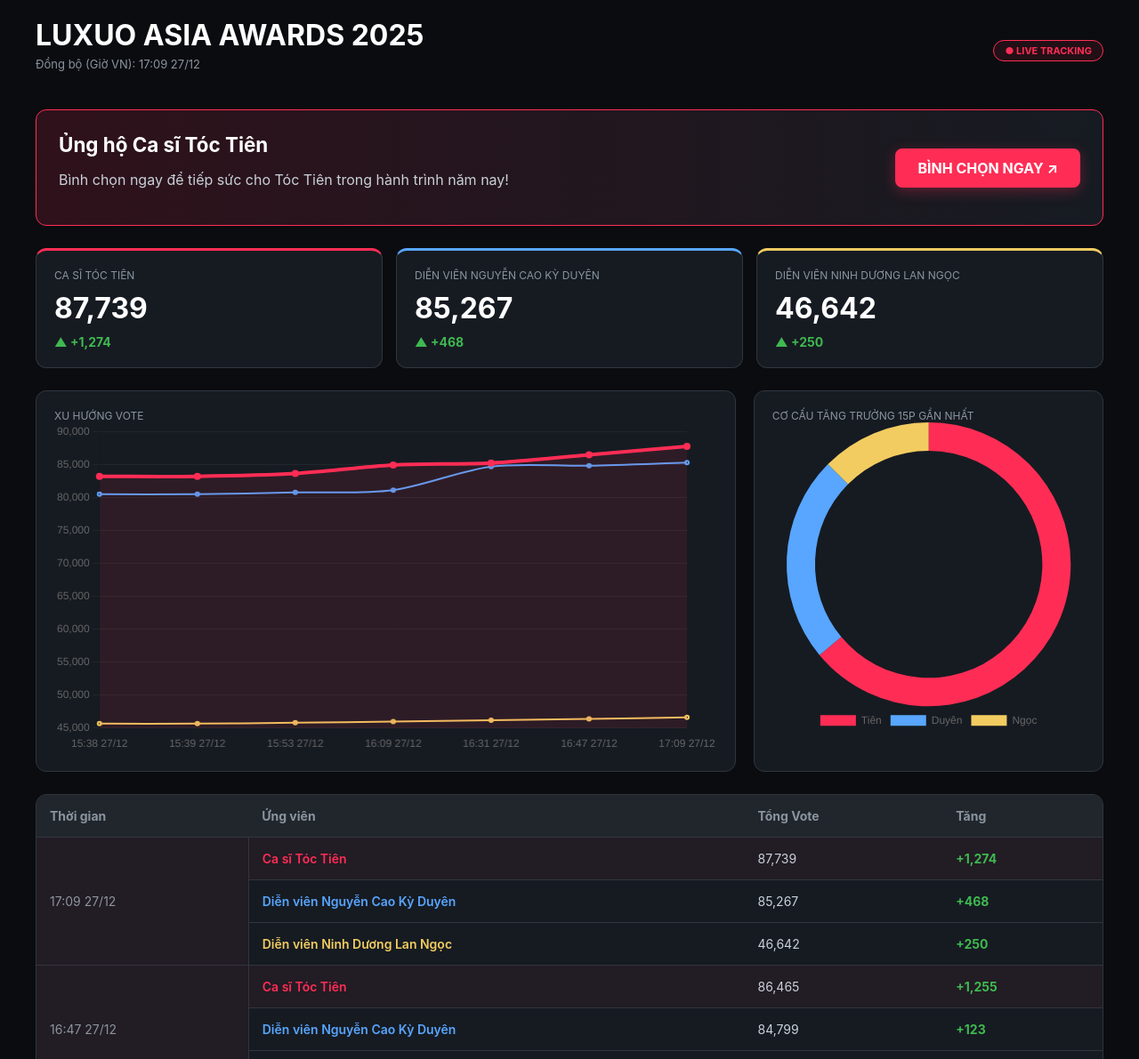
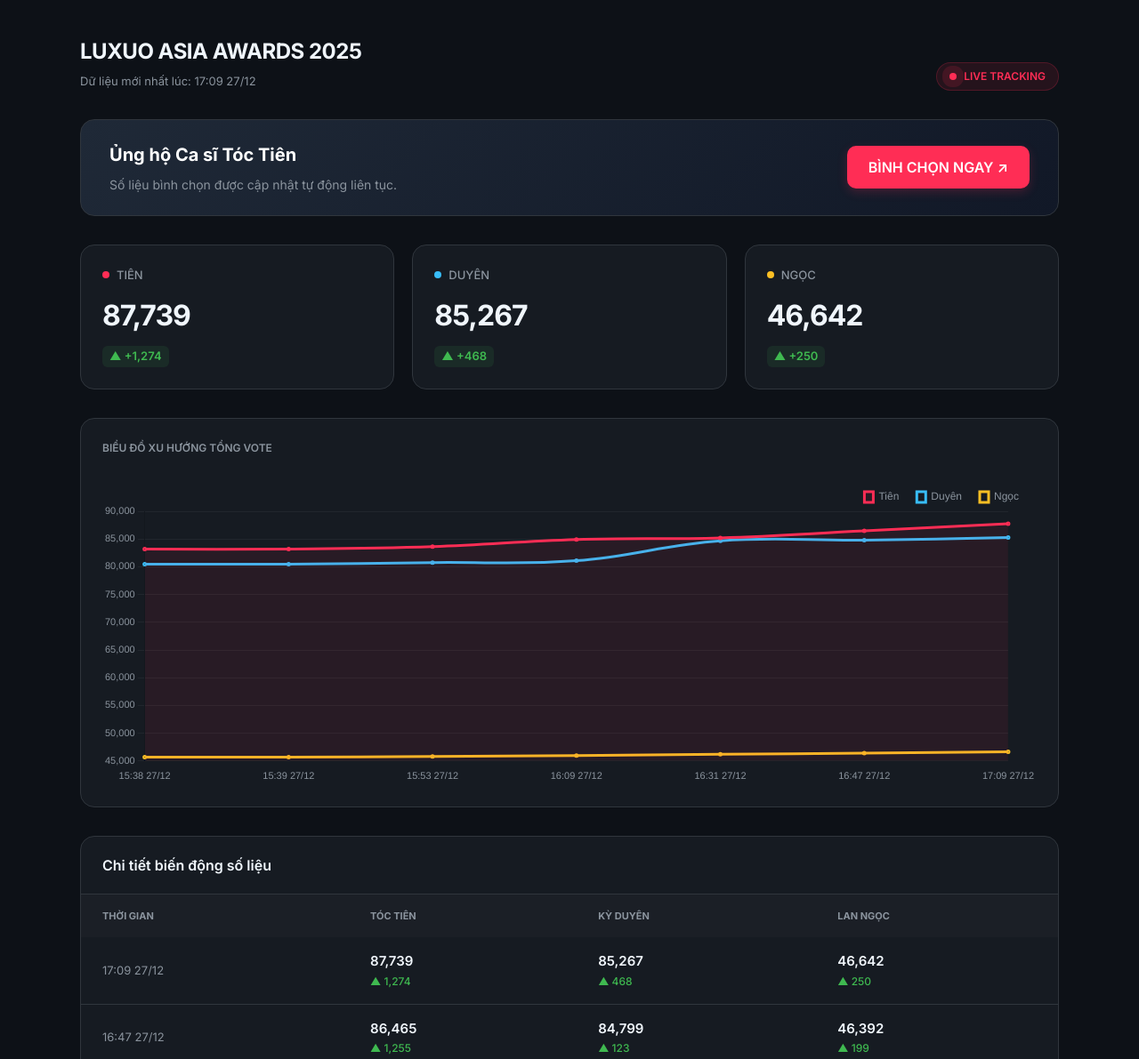
Before and after one commit to bxhuynh/luxuo-asia-awards-vote-tracking, a plain HTML site: page index.html in a window 1280 px wide. Shown: the top 1191 px of the page at 89% size. Drawn offline with nearby package versions, Linux system fonts and the light colour scheme.

Commit message:
Update dashboard style

```diff
--- a/index.html
+++ b/index.html
@@ -46,153 +46,238 @@
       content="https://bxhuynh.github.io/luxuo-asia-awards-vote-tracking/share-image.jpg"
     />
 
-    <title>LUXUO ASIA AWARDS 2025 - Theo dõi Vote Tóc Tiên</title>
+    <title>LUXUO ASIA AWARDS 2025 - Live Dashboard</title>
+
     <script src="https://cdn.jsdelivr.net/npm/chart.js"></script>
+
+    <link
+      href="https://fonts.googleapis.com/css2?family=Inter:wght@400;500;600;700&display=swap"
+      rel="stylesheet"
+    />
+
     <style>
       :root {
-        --bg-body: #0a0c10;
+        --bg-body: #0d1117;
         --bg-card: #161b22;
         --border: #30363d;
         --toc-tien: #ff2d55;
-        --ky-duyen: #58a6ff;
-        --lan-ngoc: #f2cc60;
-        --text-main: #c9d1d9;
-        --text-bright: #ffffff;
+        --ky-duyen: #38bdf8;
+        --lan-ngoc: #fbbf24;
+        --text-main: #8b949e;
+        --text-bright: #f0f6fc;
+        --accent: #3fb950;
+      }
+
+      * {
+        box-sizing: border-box;
       }
 
       body {
-        font-family: -apple-system, BlinkMacSystemFont, 'Segoe UI', Roboto,
-          sans-serif;
+        font-family: 'Inter', -apple-system, BlinkMacSystemFont, sans-serif;
         background: var(--bg-body);
         color: var(--text-main);
         margin: 0;
-        padding: 20px;
+        padding: 0;
+        line-height: 1.5;
       }
 
       .container {
-        max-width: 1200px;
-        margin: auto;
+        max-width: 1140px;
+        margin: 40px auto;
+        padding: 0 20px;
       }
 
-      /* Header */
       header {
-        margin-bottom: 30px;
+        display: flex;
+        justify-content: space-between;
+        align-items: flex-end;
+        margin-bottom: 32px;
+      }
+
+      h1 {
+        font-size: 24px;
+        font-weight: 700;
+        color: var(--text-bright);
+        margin: 0;
+        letter-spacing: -0.5px;
+      }
+
+      .live-indicator {
+        display: flex;
+        align-items: center;
+        gap: 8px;
+        font-size: 12px;
+        font-weight: 600;
+        color: var(--toc-tien);
+        background: rgba(255, 45, 85, 0.1);
+        padding: 6px 14px;
+        border-radius: 100px;
+        border: 1px solid rgba(255, 45, 85, 0.2);
+      }
+
+      .pulse {
+        width: 8px;
+        height: 8px;
+        background: var(--toc-tien);
+        border-radius: 50%;
+        animation: pulse-animation 2s infinite;
+      }
+
+      @keyframes pulse-animation {
+        0% {
+          box-shadow: 0 0 0 0px rgba(255, 45, 85, 0.7);
+        }
+        100% {
+          box-shadow: 0 0 0 10px rgba(255, 45, 85, 0);
+        }
+      }
+
+      .cta-banner {
+        background: linear-gradient(135deg, #1f2937 0%, #111827 100%);
+        border: 1px solid var(--border);
+        border-radius: 16px;
+        padding: 24px 32px;
+        margin-bottom: 32px;
         display: flex;
         justify-content: space-between;
         align-items: center;
       }
-      .live-tag {
-        font-size: 11px;
-        background: rgba(255, 45, 85, 0.1);
-        padding: 4px 12px;
-        border-radius: 20px;
-        color: var(--toc-tien);
-        font-weight: bold;
-        border: 1px solid var(--toc-tien);
-      }
 
-      /* CTA Banner */
-      .cta-banner {
-        background: linear-gradient(
-          90deg,
-          rgba(255, 45, 85, 0.15) 0%,
-          rgba(22, 27, 34, 1) 100%
-        );
-        border: 1px solid var(--toc-tien);
-        border-radius: 12px;
-        padding: 25px;
-        margin-bottom: 25px;
-        display: flex;
-        justify-content: space-between;
-        align-items: center;
-      }
-      .cta-content h2 {
-        margin: 0;
-        color: #fff;
-        font-size: 1.4rem;
-      }
       .btn-vote {
         background: var(--toc-tien);
         color: white;
         text-decoration: none;
-        padding: 12px 25px;
-        border-radius: 8px;
-        font-weight: 700;
-        transition: 0.3s;
-        box-shadow: 0 4px 15px rgba(255, 45, 85, 0.3);
-      }
-      .btn-vote:hover {
-        transform: scale(1.05);
-        filter: brightness(1.2);
+        padding: 12px 24px;
+        border-radius: 10px;
+        font-weight: 600;
+        transition: all 0.2s;
+        display: inline-flex;
+        align-items: center;
+        gap: 8px;
+        box-shadow: 0 4px 12px rgba(255, 45, 85, 0.2);
       }
 
-      /* Widgets */
+      .btn-vote:hover {
+        transform: translateY(-2px);
+        box-shadow: 0 8px 20px rgba(255, 45, 85, 0.4);
+      }
+
       .stats-grid {
         display: grid;
-        grid-template-columns: repeat(auto-fit, minmax(300px, 1fr));
-        gap: 15px;
-        margin-bottom: 25px;
+        grid-template-columns: repeat(3, 1fr);
+        gap: 20px;
+        margin-bottom: 32px;
       }
+
       .widget {
         background: var(--bg-card);
         border: 1px solid var(--border);
-        padding: 20px;
-        border-radius: 12px;
+        padding: 24px;
+        border-radius: 16px;
       }
+
       .widget-label {
-        font-size: 12px;
-        color: #8b949e;
+        font-size: 13px;
+        font-weight: 500;
+        margin-bottom: 12px;
+        display: flex;
+        align-items: center;
+        gap: 8px;
         text-transform: uppercase;
       }
+
+      .dot {
+        width: 8px;
+        height: 8px;
+        border-radius: 50%;
+      }
+
       .widget-value {
         font-size: 32px;
         font-weight: 700;
         color: var(--text-bright);
-        margin: 10px 0;
-      }
-      .trend-up {
-        color: #3fb950;
-        font-weight: bold;
-        font-size: 14px;
+        margin-bottom: 8px;
+        letter-spacing: -1px;
       }
 
-      /* Charts */
-      .main-grid {
-        display: grid;
-        grid-template-columns: 2fr 1fr;
-        gap: 20px;
-        margin-bottom: 25px;
+      .trend-tag {
+        display: inline-flex;
+        align-items: center;
+        font-size: 13px;
+        font-weight: 600;
+        color: var(--accent);
+        background: rgba(63, 185, 80, 0.1);
+        padding: 2px 8px;
+        border-radius: 6px;
       }
 
-      /* Table */
-      .table-container {
+      .chart-container {
         background: var(--bg-card);
         border: 1px solid var(--border);
-        border-radius: 12px;
+        padding: 24px;
+        border-radius: 16px;
+        margin-bottom: 32px;
+      }
+
+      .chart-title {
+        font-size: 12px;
+        font-weight: 600;
+        margin-bottom: 20px;
+        color: var(--text-main);
+        text-transform: uppercase;
+      }
+
+      .table-card {
+        background: var(--bg-card);
+        border: 1px solid var(--border);
+        border-radius: 16px;
         overflow: hidden;
       }
+
+      .table-header {
+        padding: 20px 24px;
+        border-bottom: 1px solid var(--border);
+        font-weight: 600;
+        color: var(--text-bright);
+      }
+
       table {
         width: 100%;
         border-collapse: collapse;
-        font-size: 14px;
       }
       th {
-        background: #21262d;
-        padding: 15px;
         text-align: left;
-        color: #8b949e;
+        padding: 16px 24px;
+        font-size: 11px;
+        text-transform: uppercase;
+        color: var(--text-main);
+        background: rgba(255, 255, 255, 0.02);
       }
       td {
-        padding: 15px;
-        border-top: 1px solid var(--border);
-      }
-      .highlight-row {
-        background: rgba(255, 45, 85, 0.05);
+        padding: 16px 24px;
+        border-bottom: 1px solid var(--border);
       }
 
-      @media (max-width: 900px) {
-        .main-grid {
+      .vote-num {
+        font-weight: 600;
+        color: var(--text-bright);
+        font-size: 15px;
+      }
+      .inc-num {
+        font-size: 12px;
+        color: var(--accent);
+        font-weight: 500;
+        margin-top: 2px;
+      }
+
+      @media (max-width: 850px) {
+        .stats-grid {
           grid-template-columns: 1fr;
+        }
+        header {
+          flex-direction: column;
+          align-items: flex-start;
+          gap: 16px;
         }
         .cta-banner {
           flex-direction: column;
@@ -206,24 +291,27 @@
     <div class="container">
       <header>
         <div>
-          <h1 style="color: var(--text-bright); margin: 0">
-            LUXUO ASIA AWARDS 2025
-          </h1>
-          <p
+          <h1>LUXUO ASIA AWARDS 2025</h1>
+          <div
             id="update-info"
-            style="color: #8b949e; font-size: 13px; margin-top: 5px"
+            style="font-size: 13px; margin-top: 6px; color: var(--text-main)"
           >
             Đang tải dữ liệu...
-          </p>
           </div>
-        <div class="live-tag">● LIVE TRACKING</div>
+        </div>
+        <div class="live-indicator">
+          <div class="pulse"></div>
+          LIVE TRACKING
+        </div>
       </header>
 
       <div class="cta-banner">
-        <div class="cta-content">
-          <h2>Ủng hộ Ca sĩ Tóc Tiên</h2>
-          <p>
-            Bình chọn ngay để tiếp sức cho Tóc Tiên trong hành trình năm nay!
+        <div>
+          <h2 style="color: white; margin: 0 0 8px 0; font-size: 20px">
+            Ủng hộ Ca sĩ Tóc Tiên
+          </h2>
+          <p style="margin: 0; font-size: 14px; color: var(--text-main)">
+            Số liệu bình chọn được cập nhật tự động liên tục.
           </p>
         </div>
         <a
@@ -236,47 +324,43 @@
 
       <div class="stats-grid" id="stat-widgets"></div>
 
-      <div class="main-grid">
-        <div class="widget">
-          <div class="widget-label">Xu hướng Vote</div>
-          <canvas id="mainChart" height="150"></canvas>
-        </div>
-        <div class="widget">
-          <div class="widget-label">Cơ cấu tăng trưởng 15p gần nhất</div>
-          <canvas id="pieChart"></canvas>
+      <div class="chart-container">
+        <div class="chart-title">Biểu đồ xu hướng tổng Vote</div>
+        <div style="height: 350px">
+          <canvas id="mainChart"></canvas>
         </div>
       </div>
 
-      <div class="table-container">
+      <div class="table-card">
+        <div class="table-header">Chi tiết biến động số liệu</div>
+        <div style="overflow-x: auto">
           <table>
             <thead>
               <tr>
                 <th>Thời gian</th>
-              <th>Ứng viên</th>
-              <th>Tổng Vote</th>
-              <th>Tăng</th>
+                <th>Tóc Tiên</th>
+                <th>Kỳ Duyên</th>
+                <th>Lan Ngọc</th>
               </tr>
             </thead>
             <tbody id="comparison-table"></tbody>
           </table>
         </div>
       </div>
+    </div>
 
     <script>
       const COLORS = {
         'Ca sĩ Tóc Tiên': '#ff2d55',
-        'Diễn viên Nguyễn Cao Kỳ Duyên': '#58a6ff',
-        'Diễn viên Ninh Dương Lan Ngọc': '#f2cc60',
+        'Diễn viên Nguyễn Cao Kỳ Duyên': '#38bdf8',
+        'Diễn viên Ninh Dương Lan Ngọc': '#fbbf24',
       };
 
-      // Khai báo instance toàn cục để tránh lỗi "Canvas in use"
       let mainChartInstance = null;
-      let pieChartInstance = null;
 
       async function fetchData() {
         try {
-          // Thêm timestamp để phá cache trình duyệt
-          const res = await fetch(`data.json?t=${new Date().getTime()}`);
+          const res = await fetch(`data.json?t=${Date.now()}`);
           const data = await res.json();
           if (data && data.length > 0) render(data);
         } catch (e) {
@@ -290,19 +374,21 @@
 
         document.getElementById(
           'update-info'
-        ).innerText = `Đồng bộ (Giờ VN): ${latest.time}`;
+        ).innerText = `Dữ liệu mới nhất lúc: ${latest.time}`;
 
-        // 1. Cập nhật Widgets
-        const widgetContainer = document.getElementById('stat-widgets');
-        widgetContainer.innerHTML = names
+        // 1. Render Widgets
+        document.getElementById('stat-widgets').innerHTML = names
           .map(
             (name) => `
-            <div class="widget" style="border-top: 3px solid ${COLORS[name]}">
-                <div class="widget-label">${name}</div>
+          <div class="widget">
+            <div class="widget-label">
+              <span class="dot" style="background:${COLORS[name]}"></span>
+              ${name.split(' ').pop()}
+            </div>
             <div class="widget-value">${latest.votes[
               name
             ].toLocaleString()}</div>
-                <div class="trend-up">▲ +${latest.increase[
+            <div class="trend-tag">▲ +${latest.increase[
               name
             ].toLocaleString()}</div>
           </div>
@@ -310,10 +396,9 @@
           )
           .join('');
 
-        // 2. Vẽ lại Biểu đồ đường
+        // 2. Render Biểu đồ đường
         const ctxMain = document.getElementById('mainChart').getContext('2d');
-        if (mainChartInstance) mainChartInstance.destroy(); // Hủy biểu đồ cũ
-
+        if (mainChartInstance) mainChartInstance.destroy();
         mainChartInstance = new Chart(ctxMain, {
           type: 'line',
           data: {
@@ -322,79 +407,84 @@
               label: name.split(' ').pop(),
               data: data.map((d) => d.votes[name]),
               borderColor: COLORS[name],
-              tension: 0.3,
-              pointRadius: 2,
-              borderWidth: name.includes('Tóc Tiên') ? 4 : 2,
+              backgroundColor: name.includes('Tóc Tiên')
+                ? 'rgba(255, 45, 85, 0.08)'
+                : 'transparent',
               fill: name.includes('Tóc Tiên'),
-              backgroundColor: name.includes('Tóc Tiên')
-                ? 'rgba(255, 45, 85, 0.1)'
-                : 'transparent',
+              tension: 0.4,
+              borderWidth: 3,
+              pointRadius: 1,
+              pointHoverRadius: 6,
+              pointHitRadius: 15,
             })),
           },
           options: {
             responsive: true,
-            plugins: { legend: { display: false } },
+            maintainAspectRatio: false,
+            interaction: { mode: 'index', intersect: false },
+            plugins: {
+              legend: {
+                position: 'top',
+                align: 'end',
+                labels: { color: '#8b949e', boxWidth: 10, padding: 20 },
+              },
+              tooltip: {
+                backgroundColor: '#1c2128',
+                titleColor: '#8b949e',
+                bodyColor: '#fff',
+                borderColor: '#30363d',
+                borderWidth: 1,
+                padding: 12,
+                usePointStyle: true,
+                callbacks: {
+                  label: (ctx) =>
+                    ` ${ctx.dataset.label}: ${ctx.raw.toLocaleString()} vote`,
+                },
+              },
+            },
             scales: {
-              y: { grid: { color: '#21262d' } },
-              x: { grid: { display: false } },
+              y: {
+                grid: { color: 'rgba(255,255,255,0.05)' },
+                ticks: { color: '#8b949e', font: { size: 11 } },
+              },
+              x: {
+                grid: { display: false },
+                ticks: { color: '#8b949e', font: { size: 11 } },
+              },
             },
           },
         });
 
-        // 3. Vẽ lại Biểu đồ tròn
-        const ctxPie = document.getElementById('pieChart').getContext('2d');
-        if (pieChartInstance) pieChartInstance.destroy(); // Hủy biểu đồ cũ
-
-        pieChartInstance = new Chart(ctxPie, {
-          type: 'doughnut',
-          data: {
-            labels: names.map((n) => n.split(' ').pop()),
-            datasets: [
-              {
-                data: names.map((n) => latest.increase[n] || 0),
-                backgroundColor: names.map((n) => COLORS[n]),
-                borderWidth: 0,
-              },
-            ],
-          },
-          options: {
-            cutout: '80%',
-            plugins: { legend: { position: 'bottom' } },
-          },
-        });
-
-        // 4. Cập nhật Bảng (5 mốc gần nhất)
+        // 3. Render Bảng
         const tableBody = document.getElementById('comparison-table');
-        const recentData = data.slice(-5).reverse();
-        let tableHtml = '';
-        recentData.forEach((entry) => {
-          names.forEach((name, idx) => {
-            const isTT = name.includes('Tóc Tiên');
-            tableHtml += `
-                    <tr class="${isTT ? 'highlight-row' : ''}">
-                        ${
-                          idx === 0
-                            ? `<td rowspan="${names.length}" style="color:#8b949e; border-right: 1px solid var(--border)">${entry.time}</td>`
-                            : ''
-                        }
-                        <td style="font-weight:600; color:${
-                          COLORS[name]
-                        }">${name}</td>
-                        <td>${entry.votes[name].toLocaleString()}</td>
-                        <td style="color:#3fb950; font-weight:bold">+${entry.increase[
-                          name
-                        ].toLocaleString()}</td>
+        tableBody.innerHTML = [...data]
+          .reverse()
+          .map(
+            (entry) => `
+          <tr>
+            <td style="color: var(--text-main); font-size: 13px;">${
+              entry.time
+            }</td>
+            ${names
+              .map(
+                (n) => `
+              <td>
+                <div class="vote-num">${entry.votes[n].toLocaleString()}</div>
+                <div class="inc-num">▲ ${entry.increase[
+                  n
+                ].toLocaleString()}</div>
+              </td>
+            `
+              )
+              .join('')}
           </tr>
-                `;
-          });
-        });
-        tableBody.innerHTML = tableHtml;
+        `
+          )
+          .join('');
       }
 
-      // Khởi chạy
       fetchData();
-      // Tự động tải lại mỗi 5 phút (300.000 ms)
-      setInterval(fetchData, 5 * 60 * 1000);
+      setInterval(fetchData, 300000); // 5 phút
     </script>
   </body>
 </html>
```
Lines whose indentation alone changed are shown as unchanged.
